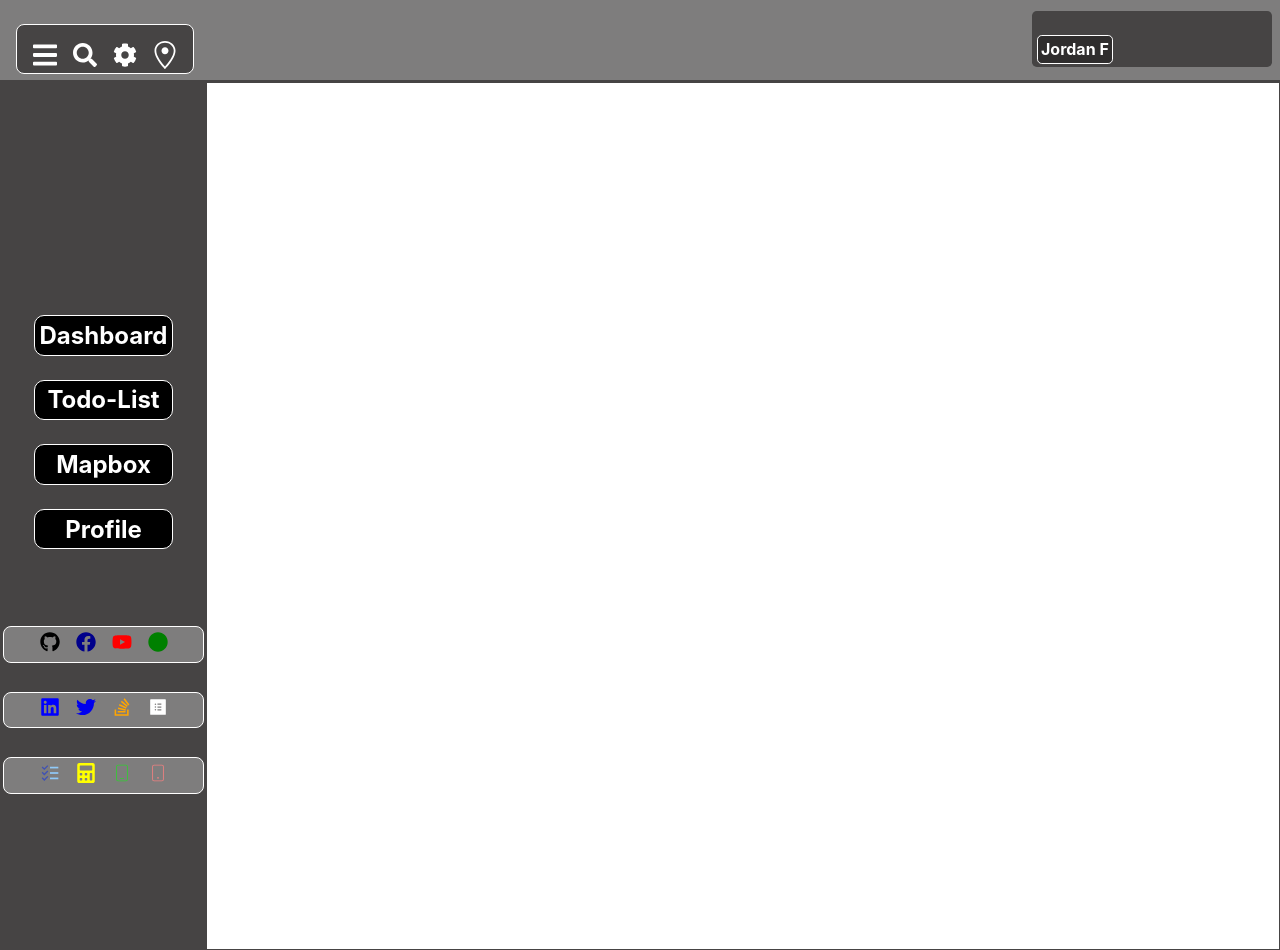
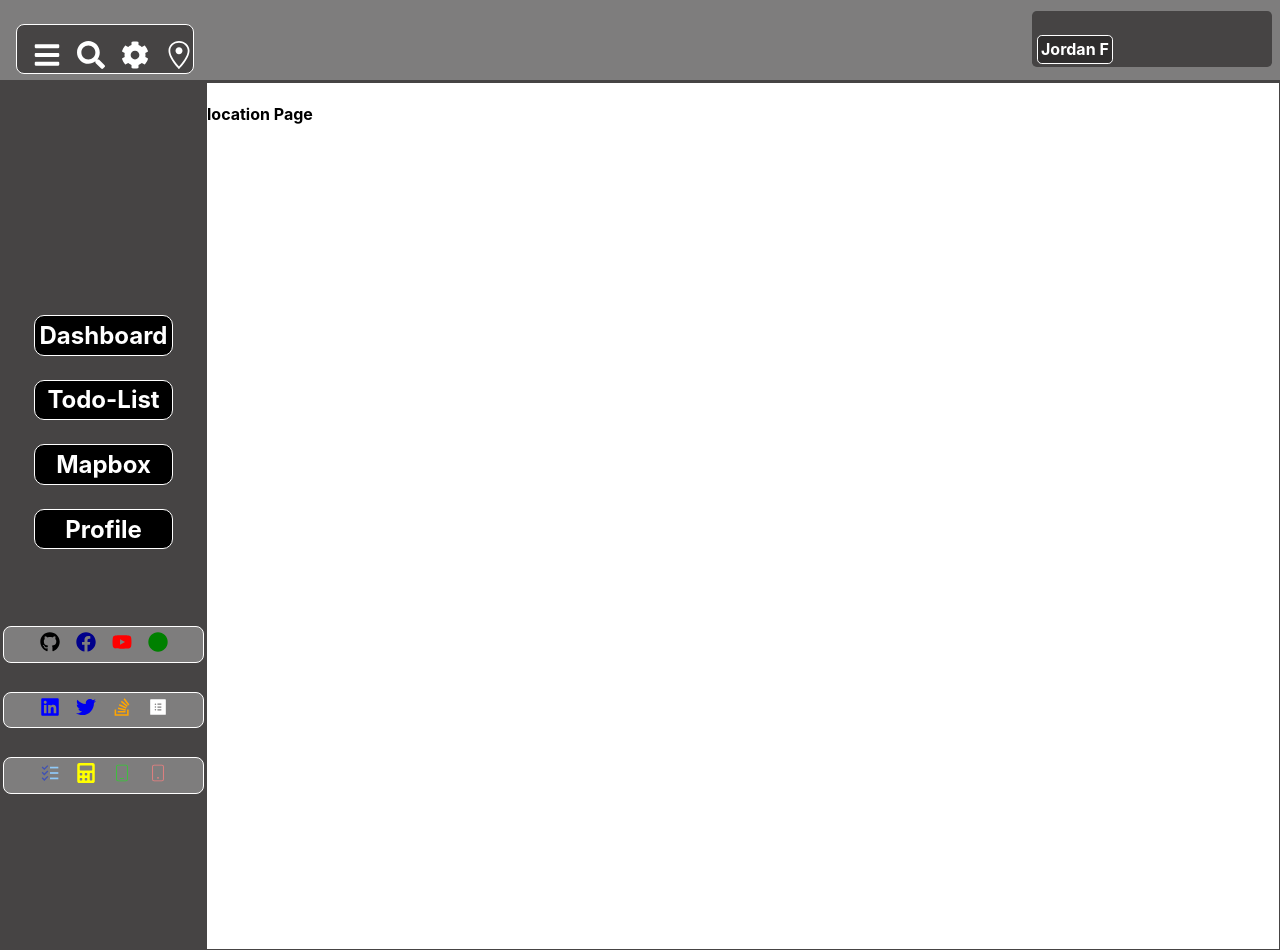
Before and after one commit to Hazey8709/interface, a React (Create React App) app: page /Location in a window 1280 px wide. Built offline with nearby package versions, Linux system fonts and the light colour scheme; no server answers.

Commit message:
update pages

```diff
--- a/public/index.html
+++ b/public/index.html
@@ -3,10 +3,6 @@
     <head>
         <meta charset="utf-8" />
         <link rel="icon" href="%PUBLIC_URL%/favicon.ico" />
-        <!-- <link
-            href="https://api.mapbox.com/mapbox-gl-js/v2.11.0/mapbox-gl.css"
-            rel="stylesheet"
-        /> -->
         <meta name="viewport" content="width=device-width, initial-scale=1" />
         <meta name="theme-color" content="#000000" />
         <meta
@@ -28,7 +24,7 @@
       work correctly both with client-side routing and a non-root public URL.
       Learn how to configure a non-root public URL by running `npm run build`.
     -->
-        <title>React App</title>
+        <title>Interface</title>
     </head>
     <body>
         <noscript>You need to enable JavaScript to run this app.</noscript>
--- a/src/App.js
+++ b/src/App.js
@@ -5,6 +5,10 @@ import Dashboard from "./pages/Dashboard";
 import Todo from "./pages/Todo";
 import Mapbox from "./pages/Mapbox";
 import Profile from "./pages/Profile";
+import Menu from "./pages/Menu";
+import Search from "./pages/Search";
+import Settings from "./pages/Settings";
+import Location from "./pages/Location";
 
 function App() {
     return (
@@ -20,6 +24,11 @@ function App() {
                         <Route path='Todo' element={<Todo />} />
                         <Route path='Mapbox' element={<Mapbox />} />
                         <Route path='Profile' element={<Profile />} />
+
+                        <Route path='Menu' element={<Menu />} />
+                        <Route path='Search' element={<Search />} />
+                        <Route path='Settings' element={<Settings />} />
+                        <Route path='Location' element={<Location />} />
                     </Routes>
                 </section>
             </main>
--- a/src/components/navComp/QuickLinks.js
+++ b/src/components/navComp/QuickLinks.js
@@ -17,23 +17,30 @@ const QuickLinks = (props) => {
     return (
         <footer>
             <div style={style.iconCont}>
-                <a style={style.link} href='https://github.com/Hazey8709'>
+                <a
+                    style={style.link}
+                    target='blank'
+                    href='https://github.com/Hazey8709'
+                >
                     <FaGithub style={style.github} />
                 </a>
                 <a
                     style={style.link}
+                    target='blank'
                     href='https://www.facebook.com/people/Noobie-Js/100077721983756/'
                 >
                     <FaFacebook style={style.facebook} />
                 </a>
                 <a
                     style={style.link}
+                    target='blank'
                     href='https://www.youtube.com/channel/UC7fWlqdyFBA1FwEVhtDMcuA'
                 >
                     <FaYoutube style={style.youtube} />
                 </a>
                 <a
                     style={style.link}
+                    target='blank'
                     href='https://www.bitdegree.org/user/Hazey87/profile'
                 >
                     <FaCircle style={style.circle} />
@@ -43,21 +50,28 @@ const QuickLinks = (props) => {
             <div style={style.iconCont}>
                 <a
                     style={style.link}
+                    target='blank'
                     href='https://www.linkedin.com/in/jordan-f-97980725b/'
                 >
                     <FaLinkedin style={style.linkedin} />
                 </a>
-                <a style={style.link} href='https://twitter.com/JordanFortin87'>
+                <a
+                    style={style.link}
+                    target='blank'
+                    href='https://twitter.com/JordanFortin87'
+                >
                     <FaTwitter />
                 </a>
                 <a
                     style={style.link}
+                    target='blank'
                     href='https://stackoverflow.com/users/20392612/noobiej?tab=profile'
                 >
                     <FaStackOverflow style={style.stack} />
                 </a>
                 <a
                     style={style.link}
+                    target='blank'
                     href='https://portfolium.com/jordanfortin'
                 >
                     <AiFillProfile style={style.portfolium} />
@@ -67,24 +81,28 @@ const QuickLinks = (props) => {
             <div style={style.iconCont}>
                 <a
                     style={style.link}
+                    target='blank'
                     href='https://main.d1c74q1u2phtya.amplifyapp.com/'
                 >
                     <FcTodoList style={style.todo} />
                 </a>
                 <a
                     style={style.link}
+                    target='blank'
                     href='https://main.d13t589wbjqpur.amplifyapp.com/'
                 >
                     <FaCalculator style={style.calculator} />
                 </a>
                 <a
                     style={style.link}
+                    target='blank'
                     href='https://main.do8onr1c6xllw.amplifyapp.com/'
                 >
                     <CiMobile1 style={style.mobile1} />
                 </a>
                 <a
                     style={style.link}
+                    target='blank'
                     href='https://deploy.d1dz9gbyrcncvk.amplifyapp.com/'
                 >
                     <CiMobile2 style={style.mobile2} />
--- a/src/components/statusComp/StatusBar.js
+++ b/src/components/statusComp/StatusBar.js
@@ -1,4 +1,5 @@
 import React from "react";
+import { Link } from "react-router-dom";
 import { FaBars, FaSearch, FaCog } from "react-icons/fa";
 import { GoLocation } from "react-icons/go";
 
@@ -6,10 +7,21 @@ const StatusBar = (props) => {
     return (
         <header style={style.headerCont}>
             <div style={style.menuCont}>
-                <FaBars style={style.menuIcon} />
-                <FaSearch style={style.menuIcon} />
-                <FaCog style={style.menuIcon} />
-                <GoLocation style={style.menuIcon} />
+                <Link to='/Menu' style={style.navLink}>
+                    <FaBars style={style.menuIcon} />
+                </Link>
+
+                <Link to='/Search' style={style.navLink}>
+                    <FaSearch style={style.menuIcon} />
+                </Link>
+
+                <Link to='/Settings' style={style.navLink}>
+                    <FaCog style={style.menuIcon} />
+                </Link>
+
+                <Link to='/Location' style={style.navLink}>
+                    <GoLocation style={style.menuIcon} />
+                </Link>
             </div>
 
             <div style={style.logoCont}>
--- /dev/null
+++ b/src/pages/Location.js
@@ -0,0 +1,18 @@
+import React from "react";
+
+const Location = () => {
+    return (
+        <main style={style.mainCont}>
+            <h4>location Page</h4>
+        </main>
+    );
+};
+
+export default Location;
+
+
+const style = {
+    mainCont: {
+
+}
+}
--- /dev/null
+++ b/src/pages/Menu.js
@@ -0,0 +1,15 @@
+import React from "react";
+
+const Menu = () => {
+    return (
+        <main style={style.mainCont}>
+            <h4>Menu Page</h4>
+        </main>
+    );
+};
+
+export default Menu;
+
+const style = {
+    mainCont: {},
+};
--- /dev/null
+++ b/src/pages/Search.js
@@ -0,0 +1,15 @@
+import React from "react";
+
+const Search = () => {
+    return (
+        <main style={style.mainCont}>
+            <h4>Search Page</h4>
+        </main>
+    );
+};
+
+export default Search;
+
+const style = {
+    mainCont: {},
+};
--- /dev/null
+++ b/src/pages/Settings.js
@@ -0,0 +1,15 @@
+import React from "react";
+
+const Settings = () => {
+    return (
+        <main style={style.mainCont}>
+            <h4>Settings Page</h4>
+        </main>
+    );
+};
+
+export default Settings;
+
+const style = {
+    mainCont: {},
+};
```
